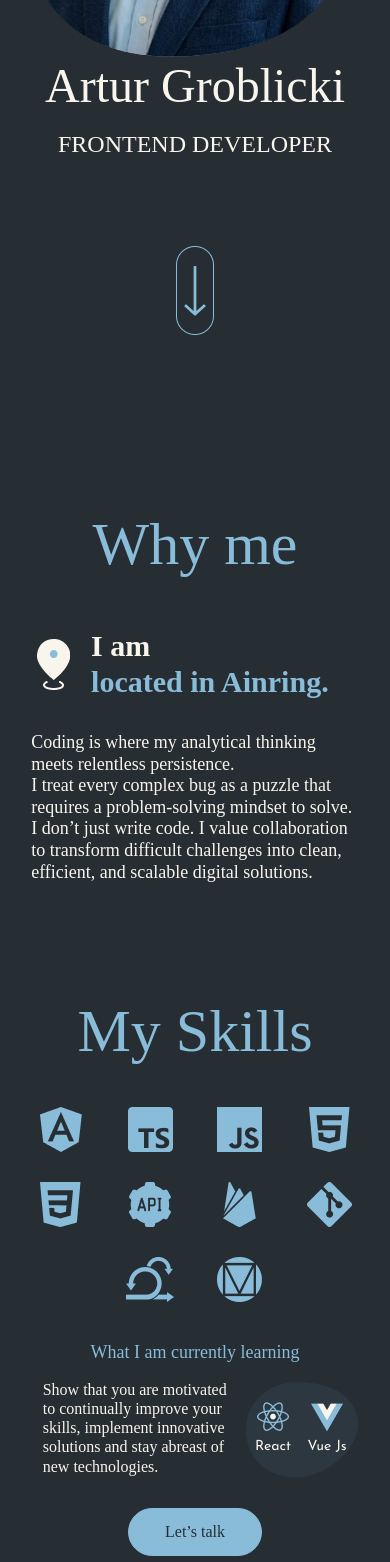
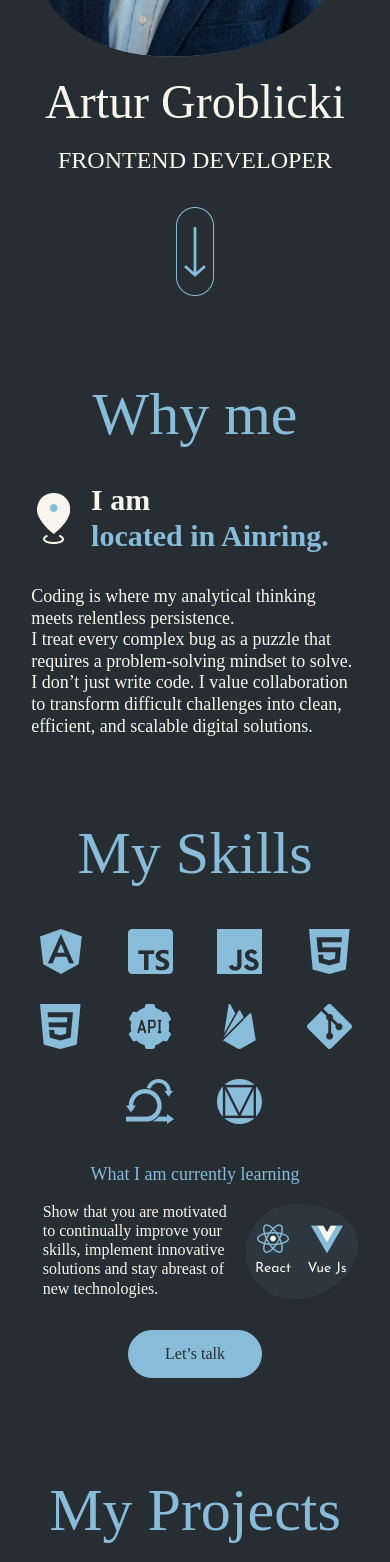
Before and after one commit to ArturGr/my-site, an Angular app: page / in a window 390 px wide. Shown: the part 432-1994 px from the top of the page. Built offline with nearby package versions, Linux system fonts and the light colour scheme.

Commit message:
Correcting of responsivity.

```diff
--- a/src/app/components/hero-section/hero-section.scss
+++ b/src/app/components/hero-section/hero-section.scss
@@ -113,8 +113,10 @@
 @media screen and (max-width:768px) {
   .background{
     padding-top: 104px;
+    padding-bottom: 34px;
   }
   .hero-section{
+    height: auto;
     flex-direction: column;
     align-items: center;
     align-content: center;
@@ -144,6 +146,7 @@
       justify-content: flex-start;
       align-content: center;
       gap: 1rem;
+      top: 1rem;
       h1{
         position: unset;
         top: unset;
@@ -157,7 +160,7 @@
       }
       &--arowwdown{
         bottom: unset;
-        top: 20%;
+        top: 1rem;
       }
     }
   }
--- a/src/app/components/my-project-section/my-project-section.html
+++ b/src/app/components/my-project-section/my-project-section.html
@@ -1,5 +1,13 @@
 <div class="background">
   <div id="my-project-section" class="my-project-section scroll-section">
+    <h2>My Projects</h2>
+    <div>Projekts liste</div>
+    <div>Project detail
+      <div>ScreenShot</div>
+      <div>
 
+      </div>
+
+    </div>
   </div>
 </div>
--- a/src/app/components/my-project-section/my-project-section.scss
+++ b/src/app/components/my-project-section/my-project-section.scss
@@ -8,5 +8,19 @@
   max-width: 1440px;
   margin-left: auto;
   margin-right: auto;
-  padding: 0px 109px;
+  padding: 40px clamp(1.25rem, 8vw, 6.81rem);
+    h2{
+    padding: 16px;
+    font-family: 'Anta';
+    font-style: normal;
+    font-weight: 400;
+    font-size: 60px;
+    line-height: min(120%, 72px);
+    text-align: center;
+    color: styles.$primary-color;
+    flex: none;
+    order: 0;
+    align-self: stretch;
+    flex-grow: 0;
+  }
 }
--- a/src/app/components/my-skills-section/my-skills-section.scss
+++ b/src/app/components/my-skills-section/my-skills-section.scss
@@ -9,7 +9,7 @@
   max-width: 1440px;
   margin-left: auto;
   margin-right: auto;
-  padding: 40px clamp(1.25rem, 8vw, 6.81rem) 80px;
+  padding: 40px clamp(1.25rem, 8vw, 6.81rem);
   h2{
     font-family: 'Anta';
     font-style: normal;
--- a/src/app/components/why-me-section/why-me-section.scss
+++ b/src/app/components/why-me-section/why-me-section.scss
@@ -17,7 +17,7 @@
     align-content: center;
     flex-wrap: wrap;
     flex-direction: row;
-    margin: 32px 0px;
+    padding-bottom: 24px;
     gap: 3%;
     &__animated{
       display: flex;
@@ -97,7 +97,7 @@
     }
   }
   h2{
-    padding: 16px;
+    padding-bottom: 80px;
     font-family: 'Anta';
     font-style: normal;
     font-weight: 400;
@@ -110,7 +110,6 @@
     align-self: stretch;
     flex-grow: 0;
   }
-
 }
 
 .highlight {
@@ -165,6 +164,7 @@ button{
     &__inhalt{
       flex-direction: column;
       gap: 32px;
+      padding-bottom: 0px;
       &__animated{
         width: 100%;
         flex-direction: row;
@@ -173,6 +173,9 @@ button{
         width: 100%;
       }
     }
+    h2{
+      padding-bottom: 32px;
+    }
   }
 
   button{
```
